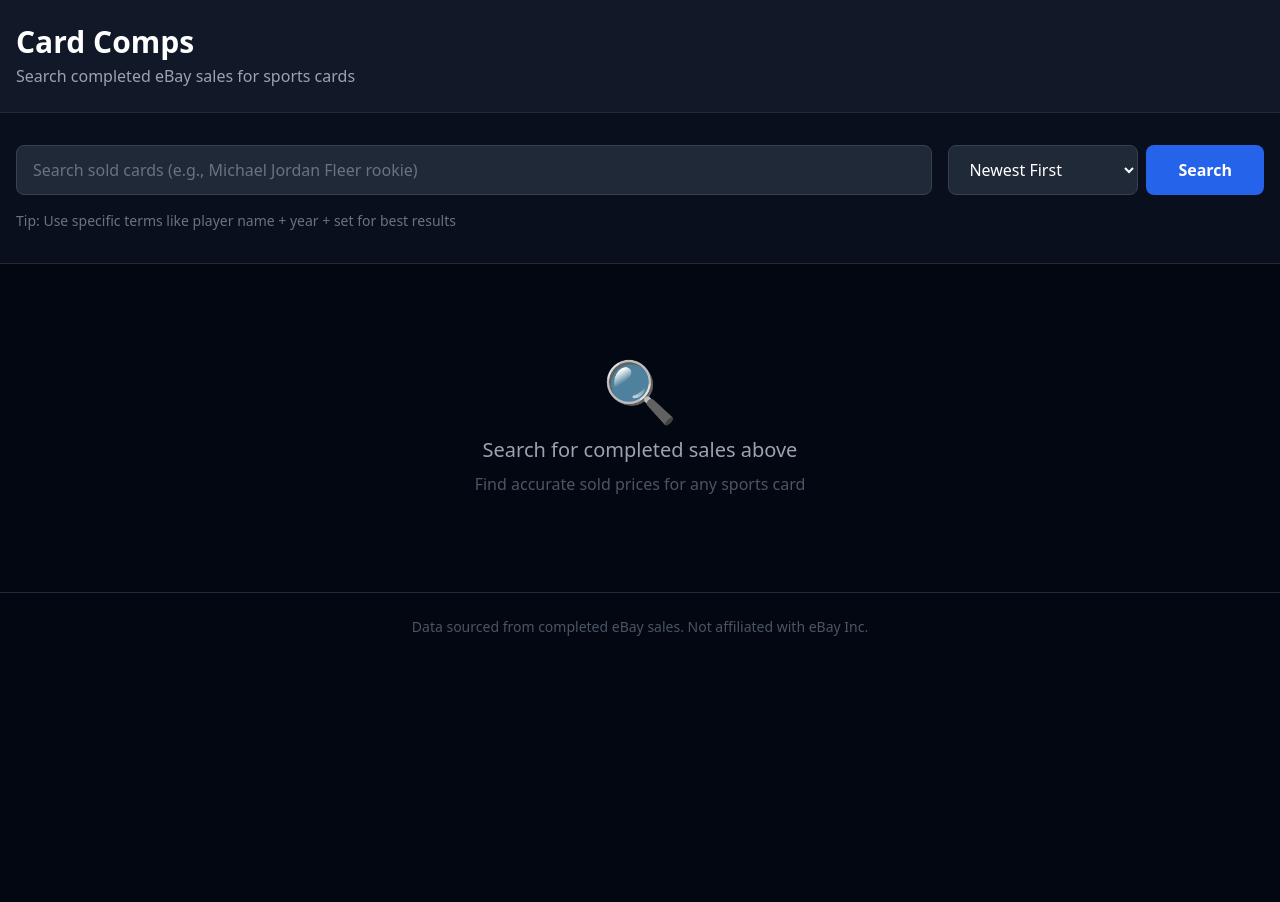
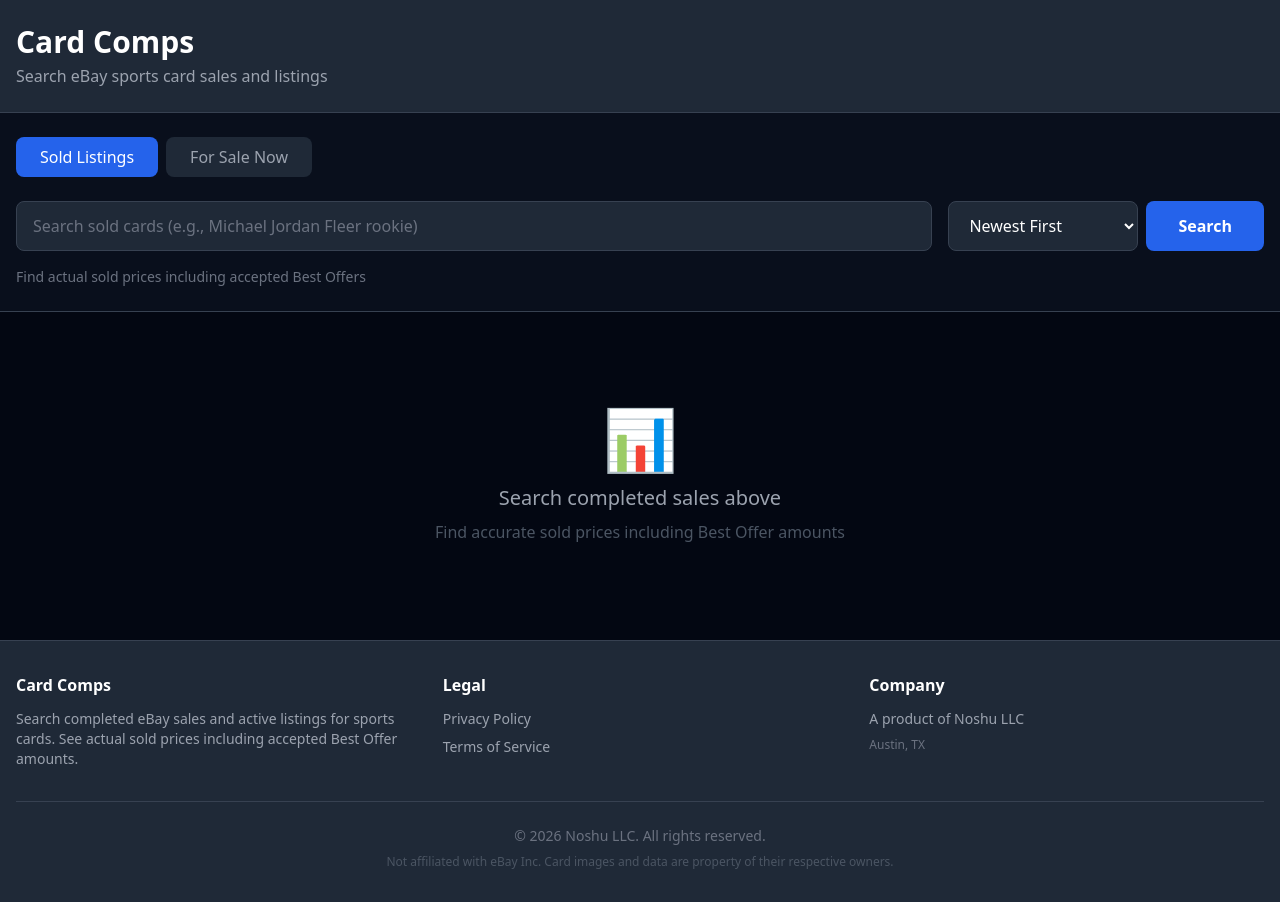
Before and after one commit to amurchadha/card-comps, a Next.js app: page / in a window 1280 px wide. Before the commit the page ends 800 px from the top, so only its background shows below. Built offline with nearby package versions, Linux system fonts and the light colour scheme.

Commit message:
Add Sold/For Sale tabs, brighter header/footer, Noshu LLC footer

```diff
--- a/app/page.tsx
+++ b/app/page.tsx
@@ -26,6 +26,7 @@
 }
 
 type SortOption = 'date_desc' | 'date_asc' | 'price_desc' | 'price_asc';
+type SearchType = 'sold_items' | 'for_sale';
 
 export default function Home() {
   const [query, setQuery] = useState('');
@@ -34,6 +35,7 @@
   const [error, setError] = useState('');
   const [hasSearched, setHasSearched] = useState(false);
   const [sortOrder, setSortOrder] = useState<SortOption>('date_desc');
+  const [searchType, setSearchType] = useState<SearchType>('sold_items');
 
   const handleSearch = useCallback(async (e?: FormEvent) => {
     if (e) e.preventDefault();
@@ -58,7 +60,7 @@
         query: trimmedQuery,
         sort: sortOrder,
         tab_id: '1',
-        type: 'sold_items',
+        type: searchType,
         mp: 'ebay',
       });
 
@@ -100,7 +102,7 @@
 
         setResults(uniqueItems);
         if (uniqueItems.length === 0) {
-          setError('No sold listings found for this search');
+          setError(searchType === 'sold_items' ? 'No sold listings found' : 'No active listings found');
         }
       } else {
         setError(data.error || 'Search failed');
@@ -112,7 +114,7 @@
     } finally {
       setLoading(false);
     }
-  }, [query, sortOrder]);
+  }, [query, sortOrder, searchType]);
 
   const formatPrice = (price: string, currency: string) => {
     const num = parseFloat(price);
@@ -164,18 +166,42 @@
   } : null;
 
   return (
-    <div className="min-h-screen bg-gray-950">
+    <div className="min-h-screen bg-gray-950 flex flex-col">
       {/* Header */}
-      <header className="bg-gray-900 border-b border-gray-800">
+      <header className="bg-gray-800 border-b border-gray-700">
         <div className="max-w-7xl mx-auto px-4 py-6">
           <h1 className="text-3xl font-bold text-white">Card Comps</h1>
-          <p className="text-gray-400 mt-1">Search completed eBay sales for sports cards</p>
+          <p className="text-gray-400 mt-1">Search eBay sports card sales and listings</p>
         </div>
       </header>
 
       {/* Search Section */}
-      <section className="bg-gray-900/50 border-b border-gray-800">
-        <div className="max-w-7xl mx-auto px-4 py-8">
+      <section className="bg-gray-900/50 border-b border-gray-700">
+        <div className="max-w-7xl mx-auto px-4 py-6">
+          {/* Search Type Tabs */}
+          <div className="flex gap-2 mb-6">
+            <button
+              onClick={() => setSearchType('sold_items')}
+              className={`px-6 py-2 rounded-lg font-medium transition-colors ${
+                searchType === 'sold_items'
+                  ? 'bg-blue-600 text-white'
+                  : 'bg-gray-800 text-gray-400 hover:bg-gray-700'
+              }`}
+            >
+              Sold Listings
+            </button>
+            <button
+              onClick={() => setSearchType('for_sale')}
+              className={`px-6 py-2 rounded-lg font-medium transition-colors ${
+                searchType === 'for_sale'
+                  ? 'bg-green-600 text-white'
+                  : 'bg-gray-800 text-gray-400 hover:bg-gray-700'
+              }`}
+            >
+              For Sale Now
+            </button>
+          </div>
+
           <form onSubmit={handleSearch} className="space-y-4">
             <div className="flex flex-col sm:flex-row gap-4">
               <div className="flex-1">
@@ -183,7 +209,10 @@
                   type="text"
                   value={query}
                   onChange={(e) => setQuery(e.target.value)}
-                  placeholder="Search sold cards (e.g., Michael Jordan Fleer rookie)"
+                  placeholder={searchType === 'sold_items'
+                    ? "Search sold cards (e.g., Michael Jordan Fleer rookie)"
+                    : "Search cards for sale (e.g., LeBron James Prizm)"
+                  }
                   className="w-full px-4 py-3 bg-gray-800 border border-gray-700 rounded-lg text-white placeholder-gray-500 focus:outline-none focus:border-blue-500 focus:ring-1 focus:ring-blue-500"
                 />
               </div>
@@ -218,7 +247,10 @@
               </div>
             </div>
             <p className="text-sm text-gray-500">
-              Tip: Use specific terms like player name + year + set for best results
+              {searchType === 'sold_items'
+                ? 'Find actual sold prices including accepted Best Offers'
+                : 'Find cards currently available for purchase'
+              }
             </p>
           </form>
         </div>
@@ -235,7 +267,7 @@
 
       {/* Stats Bar */}
       {stats && (
-        <div className="bg-gray-900/30 border-b border-gray-800">
+        <div className="bg-gray-900/30 border-b border-gray-700">
           <div className="max-w-7xl mx-auto px-4 py-4">
             <div className="flex flex-wrap gap-6 text-sm">
               <div>
@@ -243,7 +275,7 @@
                 <span className="text-white ml-2 font-semibold">{stats.count}</span>
               </div>
               <div>
-                <span className="text-gray-500">Average:</span>
+                <span className="text-gray-500">{searchType === 'sold_items' ? 'Avg Sold:' : 'Avg Price:'}</span>
                 <span className="text-green-400 ml-2 font-semibold">${stats.avg.toFixed(2)}</span>
               </div>
               <div>
@@ -256,7 +288,7 @@
       )}
 
       {/* Results */}
-      <main className="max-w-7xl mx-auto px-4 py-8">
+      <main className="max-w-7xl mx-auto px-4 py-8 flex-1">
         {loading && (
           <div className="flex justify-center py-12">
             <svg className="w-12 h-12 text-blue-500 spinner" fill="none" viewBox="0 0 24 24">
@@ -268,9 +300,19 @@
 
         {!loading && !hasSearched && (
           <div className="text-center py-16">
-            <div className="text-6xl mb-4">🔍</div>
-            <h2 className="text-xl text-gray-400">Search for completed sales above</h2>
-            <p className="text-gray-600 mt-2">Find accurate sold prices for any sports card</p>
+            <div className="text-6xl mb-4">{searchType === 'sold_items' ? '📊' : '🛒'}</div>
+            <h2 className="text-xl text-gray-400">
+              {searchType === 'sold_items'
+                ? 'Search completed sales above'
+                : 'Search available listings above'
+              }
+            </h2>
+            <p className="text-gray-600 mt-2">
+              {searchType === 'sold_items'
+                ? 'Find accurate sold prices including Best Offer amounts'
+                : 'Find cards currently listed for sale on eBay'
+              }
+            </p>
           </div>
         )}
 
@@ -315,6 +357,12 @@
                     <div className={`absolute top-2 left-2 px-2 py-1 rounded text-xs font-semibold text-white ${saleType.color}`}>
                       {saleType.label}
                     </div>
+                    {/* For Sale indicator */}
+                    {searchType === 'for_sale' && (
+                      <div className="absolute top-2 right-2 px-2 py-1 rounded text-xs font-semibold bg-green-600 text-white">
+                        Active
+                      </div>
+                    )}
                   </div>
 
                   {/* Details */}
@@ -340,7 +388,7 @@
                       )}
                     </div>
                     <div className="mt-2 text-xs text-gray-500">
-                      Sold {formatDate(item.endTime)}
+                      {searchType === 'sold_items' ? 'Sold' : 'Listed'} {formatDate(item.endTime)}
                     </div>
                   </div>
                 </a>
@@ -351,9 +399,51 @@
       </main>
 
       {/* Footer */}
-      <footer className="border-t border-gray-800 mt-auto">
-        <div className="max-w-7xl mx-auto px-4 py-6 text-center text-gray-600 text-sm">
-          <p>Data sourced from completed eBay sales. Not affiliated with eBay Inc.</p>
+      <footer className="bg-gray-800 border-t border-gray-700 mt-auto">
+        <div className="max-w-7xl mx-auto px-4 py-8">
+          <div className="grid md:grid-cols-3 gap-8">
+            {/* About */}
+            <div>
+              <h3 className="text-white font-semibold mb-3">Card Comps</h3>
+              <p className="text-gray-400 text-sm">
+                Search completed eBay sales and active listings for sports cards.
+                See actual sold prices including accepted Best Offer amounts.
+              </p>
+            </div>
+
+            {/* Links */}
+            <div>
+              <h3 className="text-white font-semibold mb-3">Legal</h3>
+              <ul className="space-y-2 text-sm">
+                <li>
+                  <a href="/privacy" className="text-gray-400 hover:text-white transition-colors">Privacy Policy</a>
+                </li>
+                <li>
+                  <a href="/terms" className="text-gray-400 hover:text-white transition-colors">Terms of Service</a>
+                </li>
+              </ul>
+            </div>
+
+            {/* Company */}
+            <div>
+              <h3 className="text-white font-semibold mb-3">Company</h3>
+              <p className="text-gray-400 text-sm">
+                A product of Noshu LLC
+              </p>
+              <p className="text-gray-500 text-xs mt-2">
+                Austin, TX
+              </p>
+            </div>
+          </div>
+
+          <div className="border-t border-gray-700 mt-8 pt-6 text-center">
+            <p className="text-gray-500 text-sm">
+              &copy; {new Date().getFullYear()} Noshu LLC. All rights reserved.
+            </p>
+            <p className="text-gray-600 text-xs mt-2">
+              Not affiliated with eBay Inc. Card images and data are property of their respective owners.
+            </p>
+          </div>
         </div>
       </footer>
     </div>
```
Also changed, not shown: 1 other file (tests, documents, lock files or other folders).
